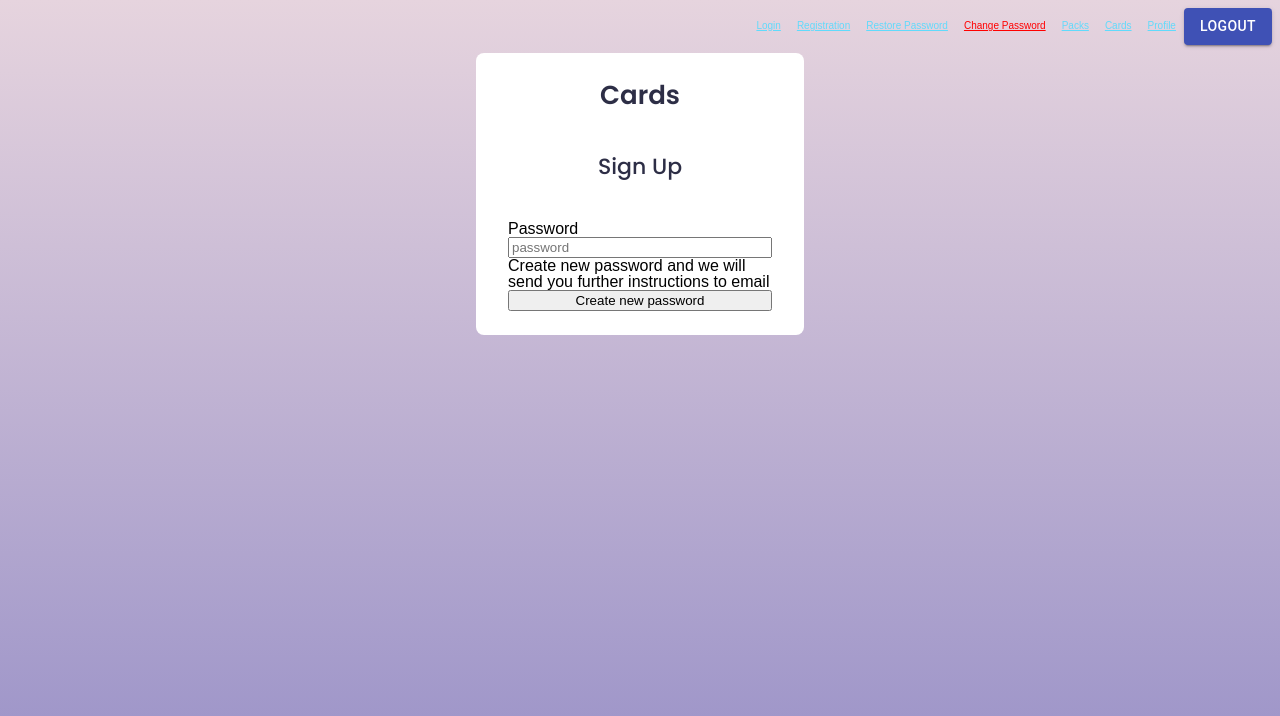
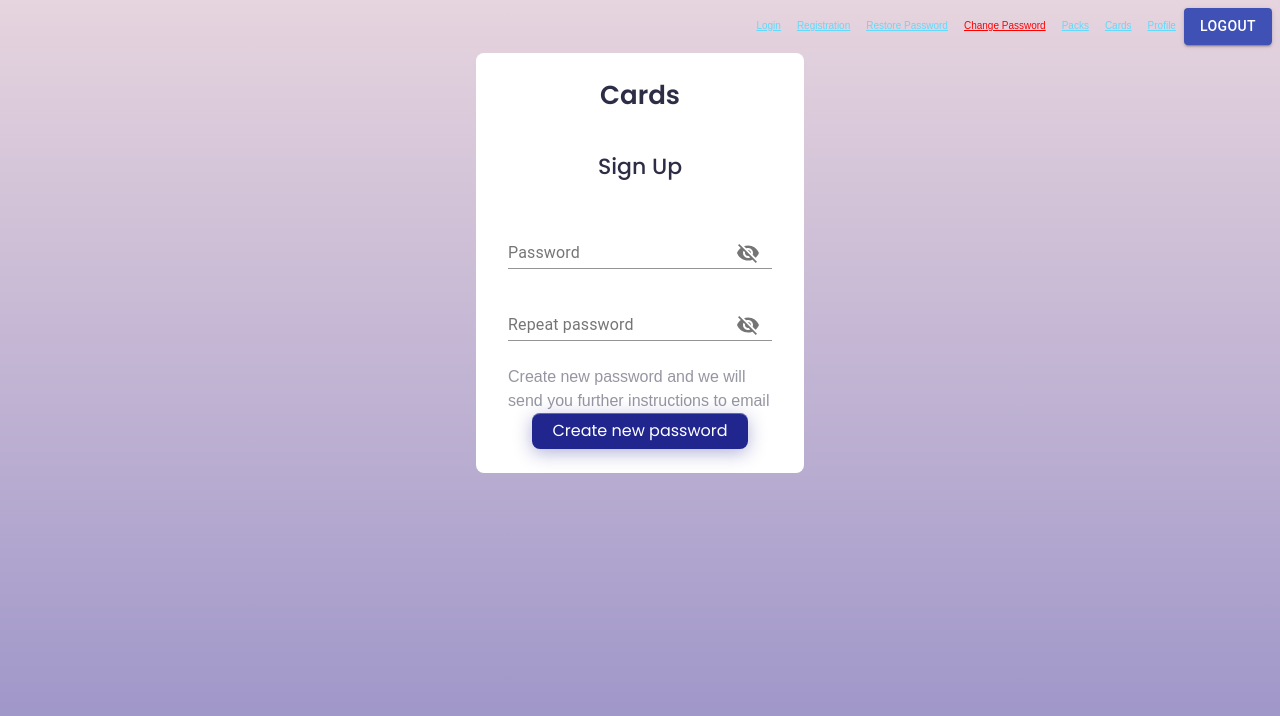
Before and after one commit to collabincubator/incu-cards, a React (Create React App) app: page /#/auth/change-password/1 in a window 1280 px wide. Shown: the top 716 px of the page. Built offline with nearby package versions, Linux system fonts and the light colour scheme; no server answers.

Commit message:
refactor: restorePass and ChangePass components

```diff
--- a/src/components/Main/Auth/Auth.module.scss
+++ b/src/components/Main/Auth/Auth.module.scss
@@ -33,10 +33,11 @@
           text-align: left;
         }
         p {
-          font: $typoGuideForms;
-          margin-bottom: 0.8rem;
-          text-align: center;
+          font: $typoDescribeForms;
+          text-align: left;
+          color: $secondary;
         }
+
         form {
           display: flex;
           flex-direction: column;
@@ -84,9 +85,14 @@
           text-decoration: none;
           color: $third
         }
-        .signUpBox {
+        .footerBox {
           text-align: center;
-          .signUpLink {
+          p {
+            font: $typoGuideForms;
+            margin-bottom: 0.8rem;
+            text-align: center;
+          }
+          .footerLink {
             display: inline-block;
             text-decoration: none;
             padding: 0.6rem 1.2rem;
--- a/src/components/Main/ChangePass/ChangePass.tsx
+++ b/src/components/Main/ChangePass/ChangePass.tsx
@@ -1,20 +1,46 @@
-import React, {useState} from 'react';
-import styles from './ChangePass.module.scss'
+import React, {ChangeEvent, useCallback, useState} from 'react';
 import {Redirect, useParams} from "react-router-dom";
 import {useDispatch, useSelector} from "react-redux";
 import { RestorePassTC } from '../../../redux/changePassReducer/changePassReducer';
 import {AppStateType} from "../../../redux/store";
+import {FormControl, FormHelperText, IconButton, Input, InputAdornment, InputLabel} from '@material-ui/core';
+import {Visibility, VisibilityOff} from '@material-ui/icons';
 
-const ChangePass = (props: any) => {
-    const [pass, setPass] = useState('');
+type PropsType = {
+    styles: any
+}
+
+const ChangePass: React.FC<PropsType> = ({styles, ...props}) => {
+    const [requestNewPass, setRequestNewPass] = useState('');
+    const [requestRepeatNewPass, setRequestRepeatNewPass] = useState('');
     const success = useSelector<AppStateType,boolean>(state => state.changePassReducer.successChangePass)
     const error = useSelector<AppStateType,string>(state => state.changePassReducer.error)
     const dispatch = useDispatch()
     const {token} = useParams<{ token: string }>()
 
     const onClickHandler = () => {
-        dispatch(RestorePassTC(pass,token))
+        dispatch(RestorePassTC(requestNewPass,token))
     }
+
+    let [isBlind, setIsBlind] = useState(true)
+    let [isBlindRepeat, setIsBlindRepeat] = useState(true)
+
+
+    const eyeToggle = () => {
+        setIsBlind(prev => !prev)
+    }
+
+    const eyeRepeatToggle = () => {
+        setIsBlindRepeat(prev => !prev)
+    }
+
+    const setRequestNewPassHandler = useCallback((e: ChangeEvent<HTMLInputElement>) => {
+        setRequestNewPass(e.currentTarget.value)
+    }, [requestNewPass])
+
+    const setRequestRepeatNewPassHandler = useCallback((e: ChangeEvent<HTMLInputElement>) => {
+        setRequestRepeatNewPass(e.currentTarget.value)
+    }, [requestRepeatNewPass])
 
     if(success) {
         return <Redirect to={'/login'}/>
@@ -23,15 +49,53 @@ const ChangePass = (props: any) => {
         <>
             <h1>Cards</h1>
             <h2>Sign Up</h2>
-            <span>Password</span>
-            <input type='password'
-                   value={pass}
-                   onChange={(e) => setPass(e.currentTarget.value)}
-                   className={`${styles.textInput} ${styles.passInput}`}
-                   placeholder={'password'}/>
-            <div className={styles.describe}>
+
+            <FormControl className={styles.controlInputs}>
+                <InputLabel htmlFor={"password"}>Password</InputLabel>
+                <Input
+                    color={'primary'}
+                    id={"password"}
+                    type={isBlind ? 'password' : 'text'}
+                    value={requestNewPass}
+                    onChange={setRequestNewPassHandler}
+                    aria-describedby={'requestNewPass-error'}
+                    endAdornment={
+                        <InputAdornment position={"end"}>
+                            <IconButton
+                                aria-label={"toggle password visibility"}
+                                onClick={eyeToggle}
+                            >
+                                {isBlind ? <VisibilityOff/> : <Visibility/>}
+                            </IconButton>
+                        </InputAdornment>
+                    }
+                />
+            </FormControl>
+            <FormControl className={styles.controlInputs}>
+                <InputLabel htmlFor={"requestRepeatNewPass"}>Repeat password</InputLabel>
+                <Input
+
+                    color={'primary'}
+                    id={"requestRepeatNewPass"}
+                    type={isBlind ? 'password' : 'text'}
+                    value={requestRepeatNewPass}
+                    onChange={setRequestRepeatNewPassHandler}
+                    aria-describedby={'requestRepeatNewPass-error'}
+                    endAdornment={
+                        <InputAdornment position={"end"}>
+                            <IconButton
+                                aria-label={"toggle passwordRepeat visibility"}
+                                onClick={eyeRepeatToggle}
+                            >
+                                {isBlindRepeat ? <VisibilityOff/> : <Visibility/>}
+                            </IconButton>
+                        </InputAdornment>
+                    }
+                />
+            </FormControl>
+            <p>
                 Create new password and we will send you further instructions to email
-            </div>
+            </p>
             <button className={styles.btn}
                     onClick={onClickHandler}>Create new password
             </button>
--- a/src/components/Main/Login/Login.tsx
+++ b/src/components/Main/Login/Login.tsx
@@ -24,8 +24,8 @@ type FormikErrorType = {
 
 export const Login: React.FC<PropsType> = ({styles, ...props}) => {
 
-    let [email, setEmail] = useState('collabincubator@gmail.com')
-    let [pass, setPass] = useState('collaborators')
+    let [email, setEmail] = useState('')
+    let [pass, setPass] = useState('')
     const dispatch = useDispatch();
     // const isLoggedIn = useSelector<AppStateType, boolean>(state => state.authReducer.isLoggedIn);
 
@@ -118,9 +118,9 @@ export const Login: React.FC<PropsType> = ({styles, ...props}) => {
                     Login
                 </Button>
             </form>
-            <div className={styles.signUpBox}>
+            <div className={styles.footerBox}>
                 <p>Don't have an account?</p>
-                <NavLink to={'registration'} className={styles.signUpLink}>
+                <NavLink to={'registration'} className={styles.footerLink}>
                     <span>Sign Up</span>
                 </NavLink>
             </div>
--- a/src/components/Main/RestorePass/RestorePass.tsx
+++ b/src/components/Main/RestorePass/RestorePass.tsx
@@ -1,21 +1,28 @@
-import React, {useState} from 'react';
+import React, {ChangeEvent, useCallback, useState} from 'react';
 import { RestoreMailTC} from "../../../redux/restorePassReducer/restorePassReducer";
 import {useDispatch, useSelector} from "react-redux";
 import {AppStateType} from "../../../redux/store";
 import {CheckEmail} from "../Registration/CheckEmail";
+import {Button, FormControl, FormHelperText, Input, InputLabel} from '@material-ui/core';
+import {NavLink} from 'react-router-dom';
 
 type PropsType = {
     styles: any
 }
 
 const RestorePass: React.FC<PropsType> = ({styles, ...props}) => {
-    const [emailIn, setEmailIn] = useState('collabincubator@gmail.com');
+    const [requestedEmail, setRequestedEmail] = useState('');
     const dispatch = useDispatch()
     const email = useSelector<AppStateType,boolean>(state => state.restorePassReducer.email)
 
     const onClickHandler = () => {
-        dispatch(RestoreMailTC(emailIn))
+        dispatch(RestoreMailTC(requestedEmail))
     }
+
+    const setEmailHandler = useCallback((e: ChangeEvent<HTMLInputElement>) => {
+        setRequestedEmail(e.currentTarget.value);
+    }, [requestedEmail])
+
 
     return (
         <>
@@ -24,29 +31,31 @@ const RestorePass: React.FC<PropsType> = ({styles, ...props}) => {
                 <>
                     <h1>Cards</h1>
                     <h2>Forgot your password?</h2>
-                    <span>Email</span>
-                    <input className={styles.textInput}
-                           placeholder={'Email'}
-                           value={emailIn}
-                           onChange={(e) => {
-                               setEmailIn(e.currentTarget.value)
-                           }}
-                    />
-                    <div className={styles.describe}>
+                    <FormControl className={styles.controlInputs}>
+                        <InputLabel htmlFor={"requestedEmail"}>Enter your email</InputLabel>
+                        <Input id={"requestedEmail"}
+                               value={requestedEmail}
+                               onChange={setEmailHandler}
+                               aria-describedby={'requestEmail-error'}/>
+                    </FormControl>
+                    <p>
                         Enter your email address and we will send you further instructions
+                    </p>
+                    <Button disabled={false} type={'submit'}
+                            className={styles.formButtons}
+                            variant={"contained"}
+                            color={"primary"}
+                            onClick={onClickHandler}
+                    >
+                        Send Instructions
+                    </Button>
+                    <div className={styles.footerBox}>
+                        <p>Did you remember your password?</p>
+                        <NavLink to={'registration'} className={styles.footerLink}>
+                            <span>Sign Up</span>
+                        </NavLink>
                     </div>
 
-                    <button className={styles.btn}
-                            onClick={onClickHandler}
-                    >Send Instructions
-                    </button>
-
-                    <div className={styles.describe}>
-                        Did you remember your password?
-                    </div>
-                    <div>
-                        Try logging in
-                    </div>
 
                 </>}</>
     )
--- a/src/styles/variables.module.scss
+++ b/src/styles/variables.module.scss
@@ -25,5 +25,6 @@ $typoHeader1Forms: normal 600 2.6rem/1.5 Poppins, sans-serif;
 $typoHeader2Forms: normal 500 2.2rem/3.6rem Poppins, sans-serif;
 
 $typoLinkForms: normal 400 1.4rem/1.8rem Poppins, sans-serif;
+$typoDescribeForms: normal 400 1.6rem/2.4rem sans-serif;
 $typoGuideForms: normal 500 1.4rem/1.6rem sans-serif;
 $typoHeader3LinkForms: normal 600 1.6rem/2.4rem Poppins, sans-serif;
```
